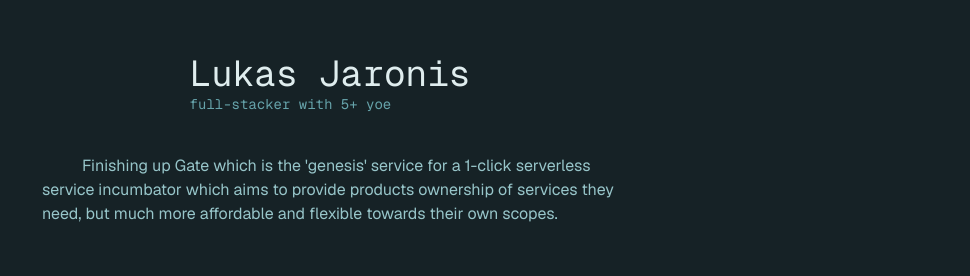
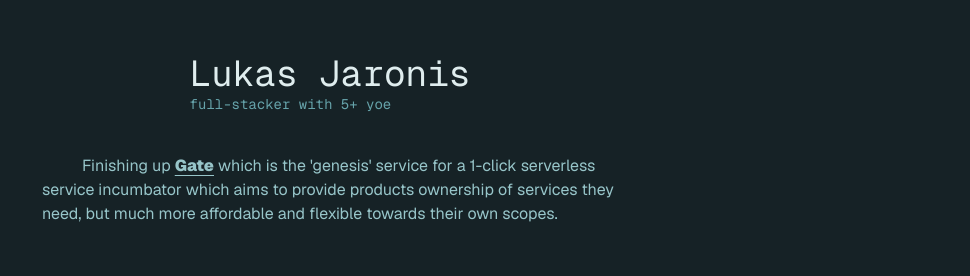
Before and after one commit to lukasjaronis/jaronis.me, a Next.js app: page /intro in a window 1280 px wide. Shown: the part 196-472 px from the top of the page, without its empty margins (310-1280 px from the left). Built offline with nearby package versions, Linux system fonts and the light colour scheme.

Commit message:
add link

```diff
--- a/app/intro/page.tsx
+++ b/app/intro/page.tsx
@@ -1,3 +1,5 @@
+import Link from "next/link";
+
 export default function Intro() {
 	return (
 		<section className="flex items-center justify-center h-[calc(100vh_-_128px)]">
@@ -6,7 +8,7 @@ export default function Intro() {
 					<p className="text-4xl text-firefly-100 text-center md:text-left font-geist_mono">Lukas Jaronis</p>
 					<p className="text-sm text-firefly-400 text-center md:text-left font-geist_mono">full-stacker with 5+ yoe</p>
 				</div>
-				<p className="md:indent-10">Finishing up Gate which is the 'genesis' service for a 1-click serverless service incumbator which
+				<p className="md:indent-10">Finishing up <Link href="/projects" className="underline underline-offset-4 font-black hover:text-firefly-100">Gate</Link> which is the 'genesis' service for a 1-click serverless service incumbator which
 					aims to provide products ownership of services they need, but much more affordable and flexible towards their own scopes.
 				</p>
 			</div>
```
